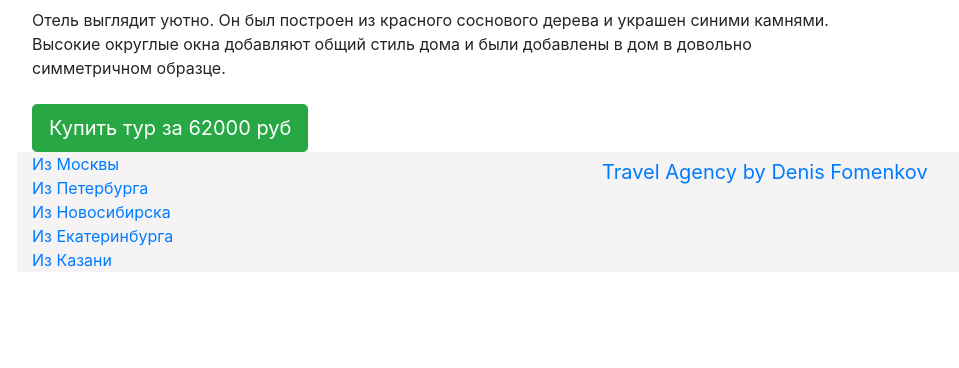
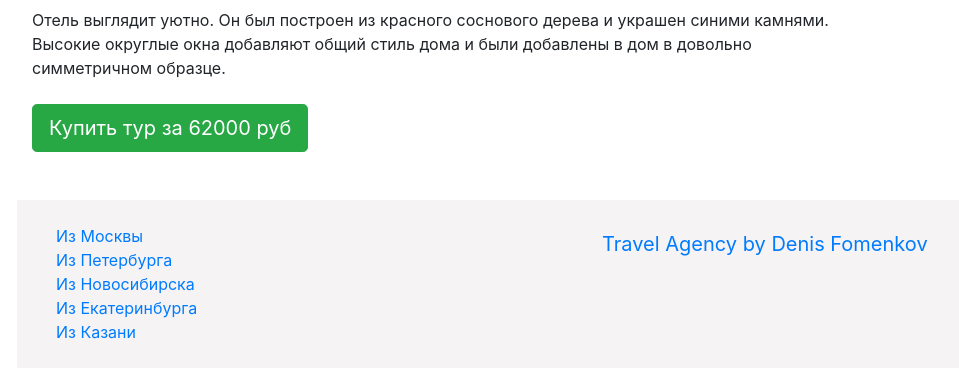
Before and after one commit to Denki77/Edu_stepik_django_w2, a Django app: page /tours/1/ in a window 1280 px wide. Shown: the part 858-1226 px from the top of the page, without its empty margins (53-1012 px from the left). Before the commit the page ends 1125 px from the top, so only its background shows below. Run offline with Django 3.2, Linux system fonts and the light colour scheme; some libraries are stand-ins or nearby versions.

Commit message:
Project for chapter 2

```diff
--- a/requirements.txt
+++ b/requirements.txt
@@ -2,6 +2,7 @@ asgiref==3.2.10
 Django==3.1.2
 flake8==3.8.4
 mccabe==0.6.1
+numpy==1.19.2
 pycodestyle==2.6.0
 pyflakes==2.2.0
 pytz==2020.1
--- a/templates/base.html
+++ b/templates/base.html
@@ -31,8 +31,8 @@
     {% block container %} {% endblock %}
 
 </div>
-<div class="container">
-    <div class="footer row">
+<div class="container mt-5">
+    <div class="footer row p-4">
         <div class="col-6">
     {% for link, departure in departures.items %}
         <a class="{% if request.path == '/departures/'|add:link|add:'/' %}active{% endif %}"
--- a/tour/views.py
+++ b/tour/views.py
@@ -1,12 +1,14 @@
+import numpy
+
 from django.http import Http404
 from django.shortcuts import render
 from django.views import View
 
-from tour.data.data_tour import title
 from tour.data.data_tour import departures
-from tour.data.data_tour import subtitle
 from tour.data.data_tour import description
 from tour.data.data_tour import data_tours
+from tour.data.data_tour import subtitle
+from tour.data.data_tour import title
 
 
 class MainView(View):
@@ -14,8 +16,12 @@ class MainView(View):
 
         arr_tours = {}
 
-        for key in list(data_tours.keys())[:6]:
+        multiple_random_choice = numpy.random.choice(list(data_tours.keys()), size=6, replace=False)
+
+        for key in multiple_random_choice:
+
             arr_tours[key] = data_tours[key]
+
             if len(data_tours[key]['description']) >= 157:
                 arr_tours[key]['short_description'] = arr_tours[key]['description'][:157] + '...'
             else:
@@ -88,7 +94,6 @@ class DepartureView(View):
 
 class TourView(View):
     def get(self, request, *args, **kwargs):
-
         data_tours[kwargs['tour']]['html_stars'] = ' '.join(['★' * int(data_tours[kwargs['tour']]['stars'])])
 
         return render(request, 'tour.html', context={
```
